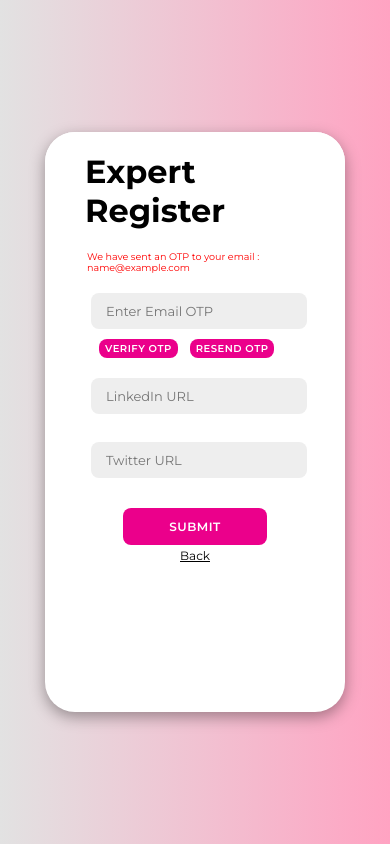
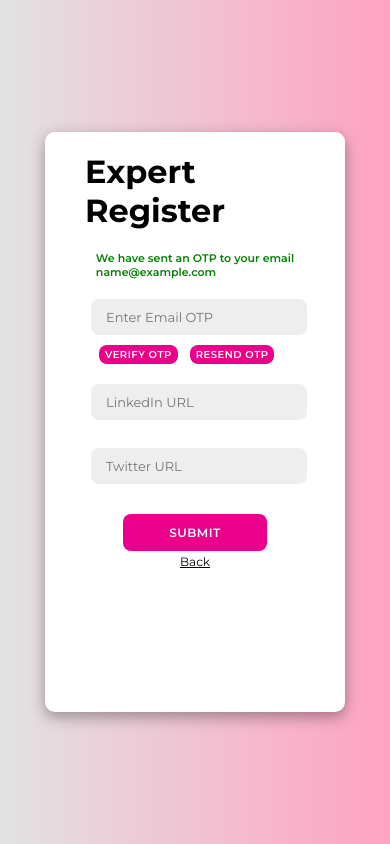
Before and after one commit to pratik860s/Degpeg-starter, a React (Create React App) app: page /register/expert in a window 390 px wide. Both pictures are taken after typing "Sample", "name@example.com", "Sample123", "Sample123", "Sample", "Sample" into the empty fields and a click on the button "NEXT". Built offline with nearby package versions, Linux system fonts and the light colour scheme; no server answers.

Commit message:
Validations added

```diff
--- a/src/Pages/LandingPages/ExpertSignup/ExpertSignup.css
+++ b/src/Pages/LandingPages/ExpertSignup/ExpertSignup.css
@@ -1,25 +1,26 @@
-@import url('https://fonts.googleapis.com/css2?family=Montserrat:wght@300;400;500;600;700&display=swap');
+@import url("https://fonts.googleapis.com/css2?family=Montserrat:wght@300;400;500;600;700&display=swap");
 
 * {
   margin: 0;
   padding: 0;
   box-sizing: border-box;
-    font-family: 'Montserrat', sans-serif;
+  font-family: "Montserrat", sans-serif;
 }
 
 body {
+  height: 100%;
+  width: 100%;
   background-color: #ffa3c2;
   background: linear-gradient(to right, #e2e2e2, #ffa3c2);
   display: flex;
   align-items: center;
   justify-content: center;
   flex-direction: column;
-
 }
 
 .container-expert {
   background-color: #fff;
-    border-radius: 30px;
+  border-radius: 15px;
   box-shadow: 0 5px 15px rgba(0, 0, 0, 0.35);
   position: relative;
   overflow: hidden;
@@ -60,7 +61,7 @@ body {
   cursor: pointer;
 }
 
-.otpBtn{
+.otpBtn {
   background-color: #eb008b;
   color: #fff;
   font-size: 10px;
@@ -86,8 +87,7 @@ body {
   justify-content: center;
   flex-direction: column;
   padding: 0 40px;
-    margin-top:120px
-
+  margin-top: 120px;
 }
 
 .container-expert input {
@@ -132,11 +132,13 @@ body {
 }
 
 @keyframes move {
-    0%, 49.99% {
+  0%,
+  49.99% {
     opacity: 0;
     z-index: 1;
   }
-    50%, 100% {
+  50%,
+  100% {
     opacity: 1;
     z-index: 5;
   }
@@ -189,20 +191,34 @@ body {
 .expert-h1 {
   text-align: center;
   color: hsl(0, 0%, 28%);
-  font-size: 40px!important;
-  font-weight: bold!important;
+  font-size: 40px !important;
+  font-weight: bold !important;
   font-family: monospace;
-  letter-spacing: 7px!important;
+  letter-spacing: 7px !important;
   cursor: pointer;
   text-transform: uppercase;
 }
 
 .expert-h1 {
   padding: 64px;
-  background: linear-gradient(to right, hsl(0, 0%, 30%) 0, hsl(0, 0%, 100%) 10%, hsl(0, 0%, 30%) 20%);
+  background: linear-gradient(
+    to right,
+    hsl(0, 0%, 30%) 0,
+    hsl(0, 0%, 100%) 10%,
+    hsl(0, 0%, 30%) 20%
+  );
   -webkit-background-clip: text;
   -webkit-text-fill-color: transparent;
   animation: shine 10s infinite linear;
+}
+
+.success {
+  display: flex;
+  font-size: 11px;
+  color: rgb(5, 128, 5);
+  font-weight: 600;
+  flex-direction: row;
+  justify-content: center;
 }
 
 @keyframes shine {
@@ -271,20 +287,19 @@ body {
   transform: translateX(200%);
 }
 
-
 @media screen and (max-width: 768px) {
-  .form-container-expert{
+  .form-container-expert {
     overflow: scroll;
   }
   .container-expert form {
-    margin-top:20px
-
+    margin-top: 20px;
   }
   table {
     width: 100%;
   }
   .container-expert {
     width: 400px;
+    border-radius: 15px;
   }
   .toggle-container-expert {
     height: 0;
@@ -296,7 +311,6 @@ body {
     width: 100%;
     margin-bottom: 10px;
   }
-
 
   input {
     width: 100%;
@@ -318,16 +332,16 @@ body {
 @media screen and (max-width: 425px) {
   .container-expert {
     width: 300px;
+    border-radius: 10px;
   }
   .container-expert form {
-    margin-top:0px
-
+    margin-top: 0px;
   }
 
   .toggle-container-expert {
     display: none;
   }
-  .form-container-expert{
+  .form-container-expert {
     overflow: scroll;
   }
   table {
@@ -339,7 +353,6 @@ body {
     margin-bottom: 10px;
   }
 
-
   input {
     width: 100%;
   }
--- a/src/Pages/LandingPages/ExpertSignup/ExpertSignup.js
+++ b/src/Pages/LandingPages/ExpertSignup/ExpertSignup.js
@@ -9,7 +9,6 @@ import {
 import Joi from "joi";
 import { useNavigate } from "react-router";
 
-
 const ExpertSignup = () => {
   const [name, setName] = useState("");
   const [email, setEmail] = useState("");
@@ -20,6 +19,7 @@ const ExpertSignup = () => {
   const [location, setLocation] = useState("");
   const [linkedinUrl, setlinkedinUrl] = useState("");
   const [twitterUrl, settwitterUrl] = useState("");
+  // const [submitBtnDisable, setSubmitBtnDisable] = useState(true);
   // const [gst, setGst] = useState("");
   // const [bankName, setbankName] = useState("");
   // const [bankAccountNumber, setbankAccountNumber] = useState("");
@@ -28,8 +28,6 @@ const ExpertSignup = () => {
   const [isOtpVerified, setIsOtpVerified] = useState(false);
   const [resendButtonDisabled, setResendButtonDisabled] = useState(false);
   // const [expertRegistration, setExpertRegistration] = useState(false)
-
-
   const navigate = useNavigate();
 
   const [errors, setErrors] = useState({});
@@ -104,6 +102,22 @@ const ExpertSignup = () => {
   const handleRegistrationForm = async (e) => {
     //calling registerExpert api
     e.preventDefault();
+    if(isOtpVerified){
+    const { error } = schemas[1].validate({ linkedinUrl, twitterUrl });
+    if (error) {
+      setErrors({
+        ...errors,
+        linkedinUrl:
+          error.details.find((detail) => detail.context.key === "linkedinUrl")
+            ?.message || "",
+        twitterUrl:
+          error.details.find((detail) => detail.context.key === "twitterUrl")
+            ?.message || "",
+      });
+      return;
+    }
+
+    try {
       console.log(
         name,
         email,
@@ -122,8 +136,14 @@ const ExpertSignup = () => {
         linkedinUrl,
         twitterUrl
       );
-    if (response.status===200){
+      if (response.status === 200) {
         navigate("/");
+      } else {
+        console.log("Duplicate User Found");
+      }
+    } catch (error) {
+      console.log("Error in registering :", error);
+    }
   }
   };
 
@@ -132,7 +152,7 @@ const ExpertSignup = () => {
     try {
       const response = await verifyOtpEmail(email, verifyOtp);
       console.log(response);
-      if(response.status===200){
+      if (response.status === 200) {
         setIsOtpVerified(true);
       }
     } catch (error) {
@@ -140,13 +160,12 @@ const ExpertSignup = () => {
     }
   };
 
-
   useEffect(() => {
     let timer;
     if (resendButtonDisabled) {
       timer = setTimeout(() => {
         setResendButtonDisabled(false);
-      }, 20000); // 20 seconds in milliseconds
+      }, 20000);
     }
     return () => clearTimeout(timer);
   }, [resendButtonDisabled]);
@@ -156,7 +175,6 @@ const ExpertSignup = () => {
     const response = await sendOtpEmail(email);
     setResendButtonDisabled(true);
   };
-
 
   const handleBack = (e) => {
     e.preventDefault();
@@ -169,7 +187,6 @@ const ExpertSignup = () => {
 
   const handleNext = async (e) => {
     e.preventDefault();
-
     if (step === 1) {
       const { error } = schemas[0].validate({
         name,
@@ -227,7 +244,15 @@ const ExpertSignup = () => {
     //     return;
     //   }
     // }
+
+    try {
       const response = await sendOtpEmail(email);
+      if(response.status===200){
+        console.log("OTP sent successfully");
+      }
+    } catch (error) {
+      console.log("Error while sending OTP:", error);
+    }
     setStep(step + 1);
   };
 
@@ -326,7 +351,9 @@ const ExpertSignup = () => {
                   <>
                     <tr>
                       <td>
-              <div className="error">We have sent an OTP to your email : {email}</div>
+                        <div className="success">
+                          We have sent an OTP to your email <br/> {email}
+                        </div>
                       </td>
                     </tr>
                     <tr>
@@ -339,7 +366,10 @@ const ExpertSignup = () => {
                           placeholder="Enter Email OTP"
                         />
                         <td>
-                <button className="otpBtn" onClick={verifyOtpfunction}>
+                          <button
+                            className="otpBtn"
+                            onClick={verifyOtpfunction}
+                          >
                             Verify OTP
                           </button>
                           <button
@@ -360,7 +390,9 @@ const ExpertSignup = () => {
                 {isOtpVerified && (
                   <tr>
                     <td>
-            <div className="success">Your Email is Verified Successfully</div>
+                      <div className="success">
+                        Your Email is Verified Successfully
+                      </div>
                     </td>
                   </tr>
                 )}
```
Lines whose indentation alone changed are shown as unchanged.
